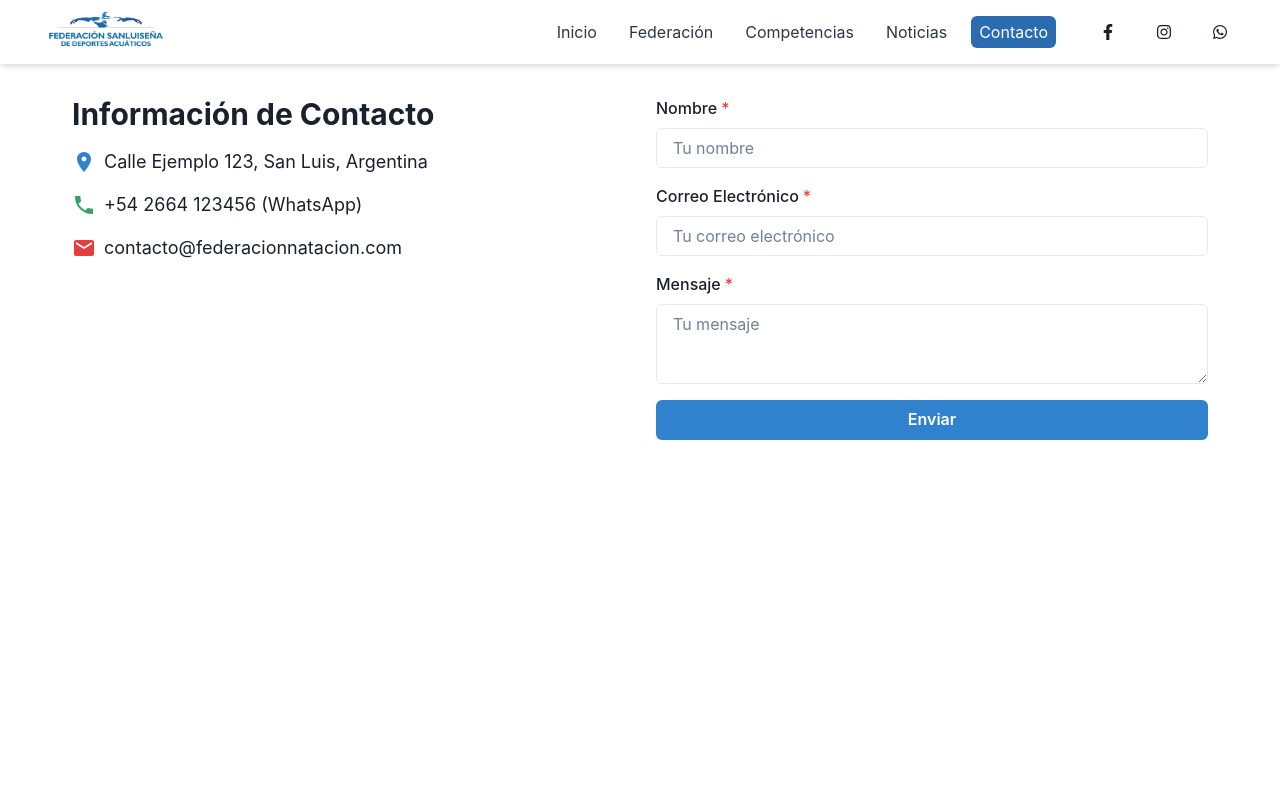
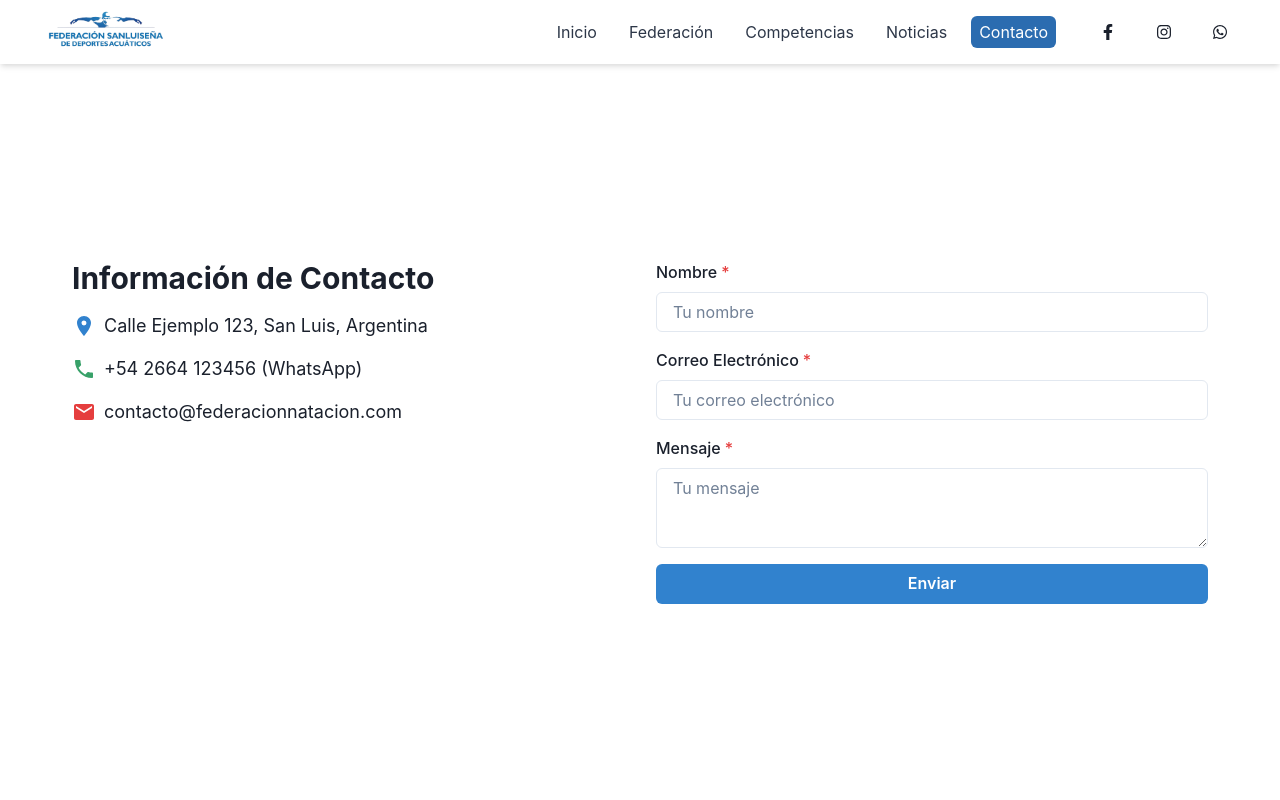
Before and after one commit to alexis00rod/fesda-sanluis, a React (Vite) app: page /contacto in a window 1280 px wide. Shown: the top 800 px of the page. Built offline with nearby package versions, Linux system fonts and the light colour scheme.

Commit message:
fix: box padding

```diff
--- a/src/components/App/App.tsx
+++ b/src/components/App/App.tsx
@@ -15,7 +15,7 @@ const App = () => {
     <>
       <Flex direction="column" minHeight="100vh">
         <Navbar />
-        <Box as="main" flex="1" width="100%" maxW="1200px" mx="auto" px={4}>
+        <Box as="main" flex="1" width="100%" maxW="1200px" mx="auto" px={4} display="flex" flexDirection="column">
           <Routes>
             <Route path="/" element={<Inicio />} />
             <Route path="/federacion" element={<Federacion />} />
--- a/src/components/Footer/Footer.tsx
+++ b/src/components/Footer/Footer.tsx
@@ -231,7 +231,7 @@ const Footer = () => {
         </Grid>
 
         {/* Footer Bottom Text */}
-        <Box textAlign="center" mt={6}>
+        <Box textAlign="center" mt={6} px={4}>
           <Text>
             © {new Date().getFullYear()} Federación Sanluiseña de Deportes
             Acuáticos. Todos los derechos reservados.
--- a/src/pages/Contacto/Contacto.tsx
+++ b/src/pages/Contacto/Contacto.tsx
@@ -43,7 +43,16 @@ const Contacto: React.FC = () => {
   };
 
   return (
-    <Box maxW="1200px" mx="auto" mt={8} px={4}>
+    <Box
+      width="100%"
+      maxW="1200px"
+      mx="auto"
+      px={4}
+      display="flex"
+      flexDirection="column"
+      justifyContent="center"
+      flex="1"
+    >
       <ScrollFadeIn>
         <Grid templateColumns={{ base: "1fr", lg: "1fr 1fr" }} gap={8}>
           {/* Información de contacto */}
```
